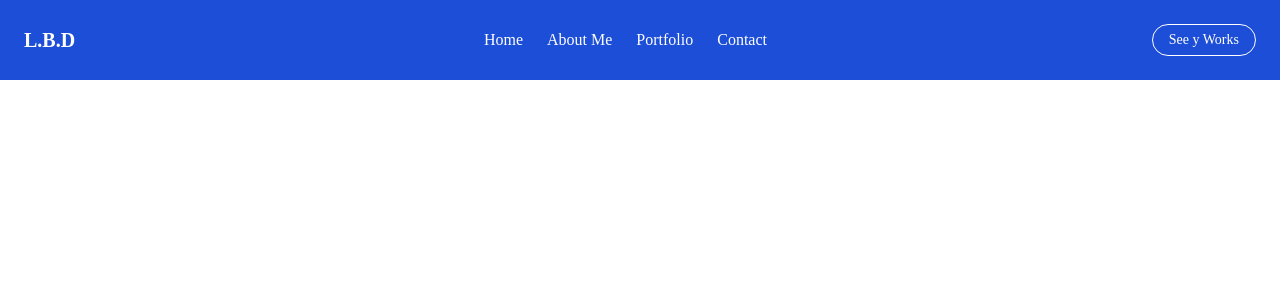
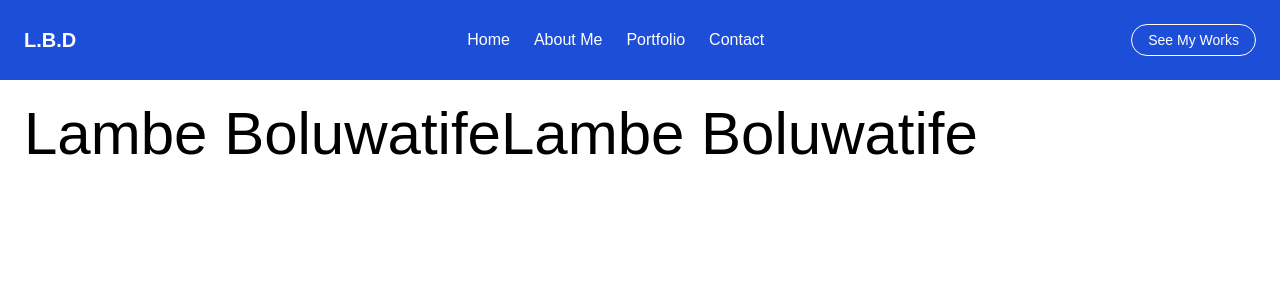
Before and after one commit to lambeboluwatife/tailwind-next-crash-course, a Next.js app: page / in a window 1280 px wide. Shown: the top 300 px of the page. Built offline with nearby package versions, Linux system fonts and the light colour scheme.

Commit message:
add showcase component

```diff
--- a/src/app/page.js
+++ b/src/app/components/Navbar.jsx
@@ -1,4 +1,4 @@
-export default function Home() {
+const Navbar = () => {
   return (
     <nav className="p-6 flex flex-wrap bg-blue-700 items-center justify-between md:flex-row">
       <div className="flex items-center flex-shrink-0 text-white mr-6">
@@ -23,9 +23,11 @@ export default function Home() {
           href="#"
           className="inline-block text-sm px-4 py-2 leading-none border rounded-full text-white border-white hover:border-transparent hover:text-blue-500 hover:bg-white mt-4 md:mt-0"
         >
-          See y Works
+          See My Works
         </a>
       </div>
     </nav>
   );
-}
+};
+
+export default Navbar;
--- /dev/null
+++ b/src/app/components/Showcase.jsx
@@ -0,0 +1,12 @@
+const Showcase = () => {
+  return (
+    <section>
+      <div className="flex flex-col-reverse p-6 container items-center-justify-between-align-center md:flex-row">
+        <div className="text-6xl text-black">Lambe Boluwatife</div>
+        <div className="text-6xl text-black">Lambe Boluwatife</div>
+      </div>
+    </section>
+  );
+};
+
+export default Showcase;
--- a/src/app/globals.css
+++ b/src/app/globals.css
@@ -2,6 +2,9 @@
 @tailwind components;
 @tailwind utilities;
 
-* {
-  font-family: "Times New Roman", Times, serif;
+@import url("https://fonts.googleapis.com/css2?family=Faculty+Glyphic&display=swap");
+
+body {
+  font-family: "Faculty Glyphic", sans-serif;
+  font-style: normal;
 }
--- a/src/app/layout.js
+++ /dev/null
@@ -1,30 +0,0 @@
-import localFont from "next/font/local";
-import "./globals.css";
-
-const geistSans = localFont({
-  src: "./fonts/GeistVF.woff",
-  variable: "--font-geist-sans",
-  weight: "100 900",
-});
-const geistMono = localFont({
-  src: "./fonts/GeistMonoVF.woff",
-  variable: "--font-geist-mono",
-  weight: "100 900",
-});
-
-export const metadata = {
-  title: "Create Next App",
-  description: "Generated by create next app",
-};
-
-export default function RootLayout({ children }) {
-  return (
-    <html lang="en">
-      <body
-        className={`${geistSans.variable} ${geistMono.variable} antialiased`}
-      >
-        {children}
-      </body>
-    </html>
-  );
-}
--- /dev/null
+++ b/src/app/layout.jsx
@@ -0,0 +1,18 @@
+import "./globals.css";
+import Navbar from "./components/Navbar";
+
+export const metadata = {
+  title: "Tailwind Next.js Crash Course",
+  description: "Using this template to learn and practice Tailwind CSS",
+};
+
+export default function RootLayout({ children }) {
+  return (
+    <html lang="en">
+      <body className="main-font">
+        <Navbar />
+        {children}
+      </body>
+    </html>
+  );
+}
--- /dev/null
+++ b/src/app/page.jsx
@@ -0,0 +1,9 @@
+import Showcase from "./components/Showcase";
+
+export default function Home() {
+  return (
+    <>
+      <Showcase />
+    </>
+  );
+}
```
